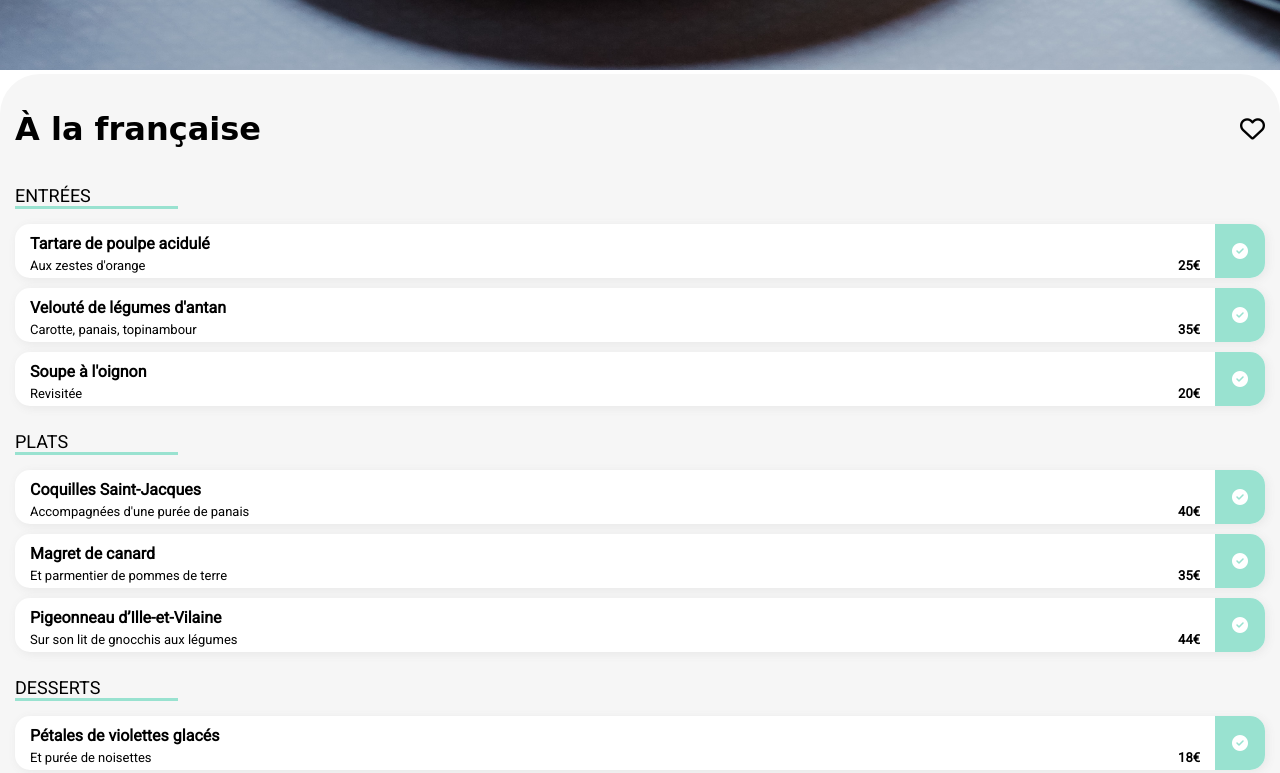
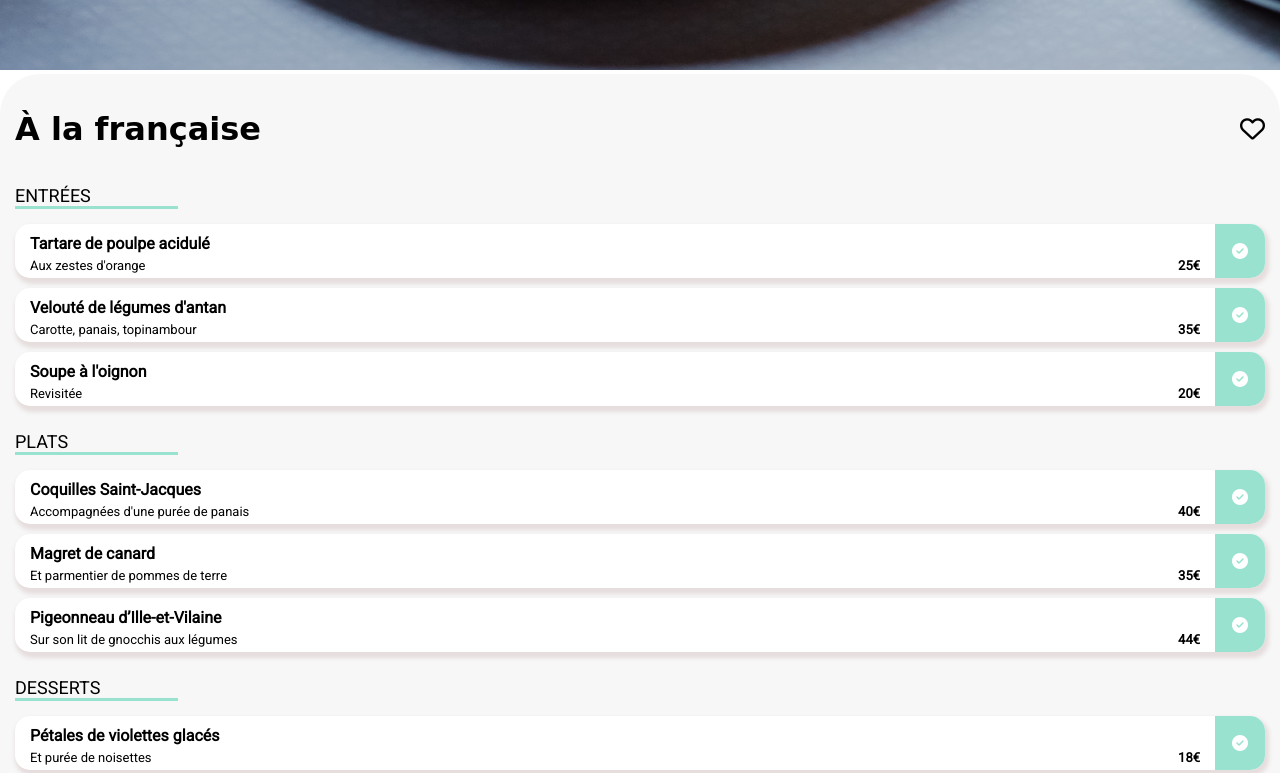
Before and after one commit to MagPascaud/PascaudTopieMagali_3_04082021, a website: page menu-a-la-francaise/index.html in a window 1280 px wide. Shown: the part 848-1621 px from the top of the page. Drawn offline with Linux system fonts and the light colour scheme; a web font is replaced by a local one.

Commit message:
page menu ok sauf image de fond

```diff
--- a/menu-a-la-francaise/index.html
+++ b/menu-a-la-francaise/index.html
@@ -132,7 +132,7 @@
         <div><i class="fas fa-utensils"></i><a href="#">Proposer un restaurant</a></div>
         <div class="icone_main"><i class="fas fa-hands-helping"></i><a href="#">Devenir partenaire</a></div>
         <div><a href="#">Mentions légales</a></div>
-        <div><a href="#">Contact</a></div>
+        <div><a href="mailto:contact@ohmyfood.com" title="envoyer un mail">Contact</a></div>
     </footer>
 </body>
 
--- a/sass/layouts/_menu-type.scss
+++ b/sass/layouts/_menu-type.scss
@@ -2,14 +2,14 @@
     display: flex;
     flex-direction: column;
     border-radius: 40px 40px 0 0;
-    background-color: #F6F6F6;
+    background-color: #f6f6f6de;
     padding: 15px;
 }
 .plat {
     border-radius: 15px;
     background-color:white;
     margin-bottom: 10px;
-    box-shadow: 2px 2px 10px #E7E7E7;
+    box-shadow: 2px 4px 4px 2px rgb(230, 221, 221);
     font-weight: bold;
     display: flex;
     justify-content: space-between;
@@ -41,7 +41,6 @@
     flex-direction: row;
     justify-content: center;
     align-items: center;
-    vertical-align: middle;
 }
 .fond_bleu i {
     color: white;
@@ -78,3 +77,6 @@ h2 {
     color: white;
     text-decoration: none;
 }
+.image_menu img {
+    width: 100%;
+}
--- a/sass/pages/menu.scss
+++ b/sass/pages/menu.scss
@@ -18,6 +18,3 @@ p {
 footer {
     @include footer;
 }
-.image_menu img {
-    width: 100%;
-}
```
Also changed, not shown: public/css/pages/menu.css, 1 other file.
